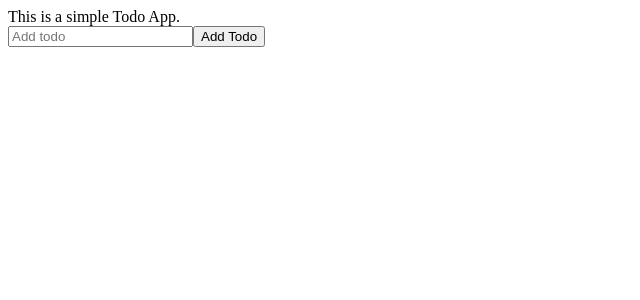
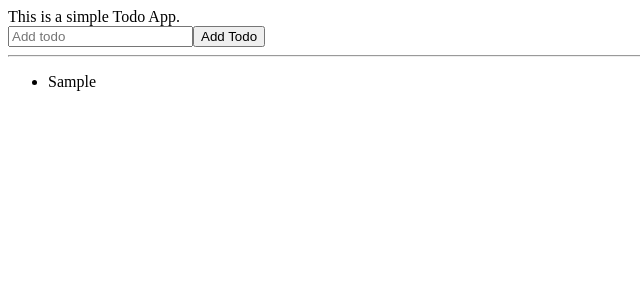
Before and after one commit to kaisersayeed/todoApp, a React app: page / in a window 1280 px wide. Both pictures are taken after typing "Sample" into the empty fields and a click on the button "Add Todo". Shown: the top 300 px of the page, without its empty margins (0-640 px from the left). Built offline with nearby package versions, Linux system fonts and the light colour scheme.

Commit message:
Rendered todo list.

```diff
--- a/src/components/App.js
+++ b/src/components/App.js
@@ -2,13 +2,16 @@
  * Created by kaisersayeed on 1/13/18.
  */
 
-import React from 'react';
-import AddTodo from '../containers/AddTodo';
+import React from 'react'
+import AddTodo from '../containers/AddTodo'
+import TodoListContainer from '../containers/TodoList'
 
 const App = () => (
     <div>
       This is a simple Todo App.
       <AddTodo/>
+      <hr/>
+      <TodoListContainer/>
     </div>
 );
 
--- /dev/null
+++ b/src/components/Todo.js
@@ -0,0 +1,9 @@
+import React from 'react'
+
+const Todo = (props) => (
+  <li>
+    {props.todo.text}
+  </li>
+);
+
+export default Todo;
--- /dev/null
+++ b/src/components/TodoList.js
@@ -0,0 +1,21 @@
+import React from 'react'
+import Todo from './Todo'
+
+const renderTodoList = (todoList)=> {
+  return todoList.map(todo =>
+    <Todo
+      key={todo.id}
+      todo = {todo}
+    />
+  )
+};
+
+const TodoList = (props) => {
+  return (
+    <ul>
+      {renderTodoList(props.todoList)}
+    </ul>
+  )
+};
+
+export default TodoList;
--- /dev/null
+++ b/src/containers/TodoList.js
@@ -0,0 +1,15 @@
+import React, {Component} from 'react'
+import { connect } from 'react-redux'
+import TodoList from '../components/TodoList'
+
+class TodoListContainer extends Component {
+  render() {
+   return <TodoList todoList={this.props.todos}/>;
+  }
+}
+
+const mapStateToProps = ({todos}) => {
+  return {todos};
+};
+
+export default connect(mapStateToProps, null)(TodoListContainer);
```
